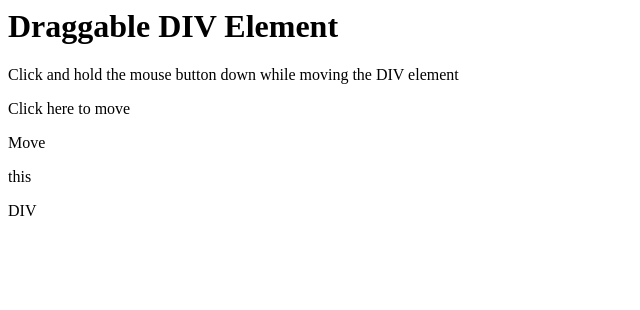
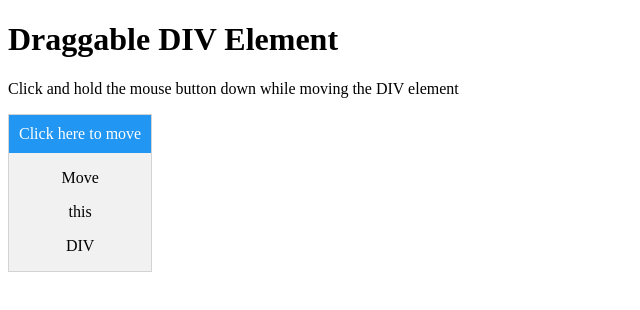
Before and after one commit to ineskang1/test3, a plain HTML site: page index.html in a window 1280 px wide. Shown: the whole page, without its empty margins (0-640 px from the left). Drawn offline with Linux system fonts and the light colour scheme.

Commit message:
12.4 4.44

```diff
--- a/index.html
+++ b/index.html
@@ -1,3 +1,24 @@
+<!DOCTYPE html>
+<html>
+<style>
+#mydiv {
+  position: absolute;
+  z-index: 9;
+  background-color: #f1f1f1;
+  text-align: center;
+  border: 1px solid #d3d3d3;
+}
+
+#mydivheader {
+  padding: 10px;
+  cursor: move;
+  z-index: 10;
+  background-color: #2196F3;
+  color: #fff;
+}
+</style>
+<body>
+
 <h1>Draggable DIV Element</h1>
 
 <p>Click and hold the mouse button down while moving the DIV element</p>
@@ -53,3 +74,7 @@ function dragElement(elmnt) {
     document.onmousemove = null;
   }
 }
+</script>
+
+</body>
+</html>
```
